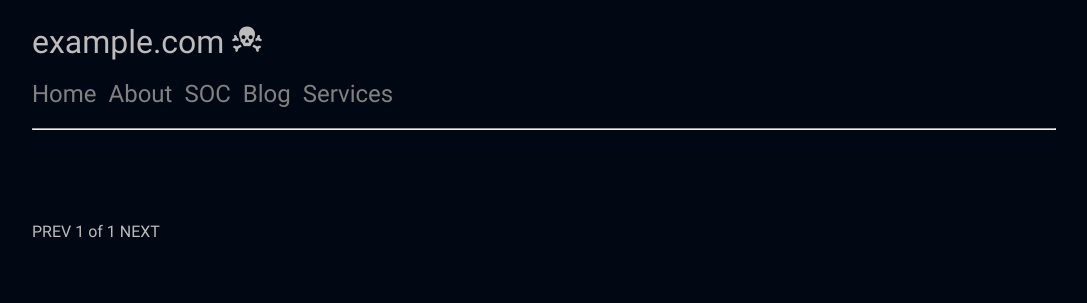
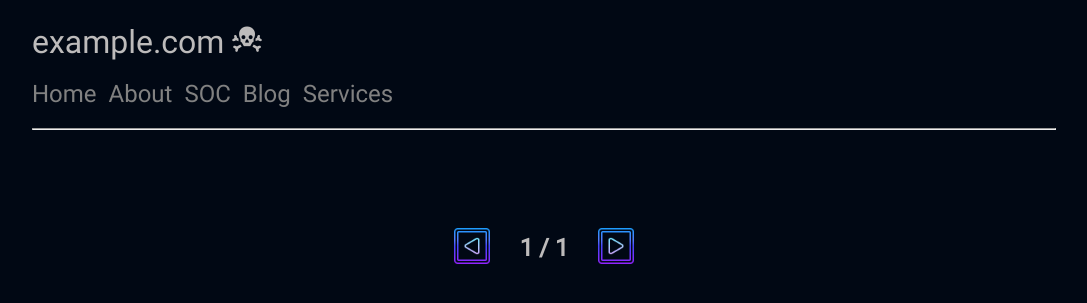
Before and after one commit to pbunic/django-app-services, a Django app: page /blog/ in a window 1280 px wide. Shown: the top 303 px of the page, without its empty margins (96-1183 px from the left). Run offline with Django 4.2, Linux system fonts and the light colour scheme; data that the repository does not hold is empty.

Commit message:
Pagination

```diff
--- a/blog/static/css/blog.css
+++ b/blog/static/css/blog.css
@@ -21,26 +21,11 @@ body {
 }
 .name {font-size:24px;}
 .skull {font-size:32px;}
-.menuicon {
-    font-size:32px;
-    cursor:pointer;
-}
-.responsive-nav {
-    display:flex;
-    align-content:space-evenly;
-}
-.responsive-nav-part-one {
-    display:inline-block;
-    width:100%;
-}
-.responsive-nav-part-two {
-    display:flex;
-    width:auto;
-}
-.responsive-nav-part-two .menuicon {
-    text-align:right;
-    width:100%;
-}
+.menuicon {font-size:32px;cursor:pointer;}
+.responsive-nav {display:flex;align-content:space-evenly;}
+.responsive-nav-part-one {display:inline-block;width:100%;}
+.responsive-nav-part-two {display:flex;width:auto;}
+.responsive-nav-part-two .menuicon {text-align:right;width:100%;}
 .overlay {
     height:0%;
     width:100%;
@@ -59,7 +44,6 @@ body {
     text-align:center;
     margin-top:30px;
 }
-
 .overlay a {
     font-size:24px;
     padding:8px;
@@ -100,6 +84,9 @@ p, ul, ol, li, a, span {
     color: #bdbbbb;
     font-family: Roboto-Regular, FiraCode-Retina;
 }
+.root {
+    --pg-width:unset;
+}
 .postgrid {
     display:grid;
     grid: auto auto / auto;
@@ -109,7 +96,6 @@ p, ul, ol, li, a, span {
     padding-bottom:32px;
 }
 .singlepost {
-    min-width:33.3%;
     border-radius:12px;
     padding:12px;
     background-image:linear-gradient(to top,rgba(1,22,33,0.8),rgba(6,17,23,0.8)), url("../effects/mobile-texture.avif");
@@ -117,11 +103,7 @@ p, ul, ol, li, a, span {
 }
 .postgrid h3 {margin:10px 0 10px 0; text-align:left;}
 .postgrid h3 a {text-decoration:none; font-family:FiraCode-Retina,Roboto-Regular;}
-.postgrid date {
-    font-family:Hack-Regular;
-    font-size:8px;
-    color:darkgray;
-}
+.postgrid date {font-family:Hack-Regular;font-size:8px;color:darkgray;}
 .tags {text-align:left;}
 .tags a {
     display:inline-block;
@@ -134,6 +116,9 @@ p, ul, ol, li, a, span {
     margin-right:4px;
 }
 .tags-date p {font-family:Hack-Regular,FiraCode-Retina;font-size:12px;}
+.pagination {display:flex;margin-bottom:32px;align-items:center;justify-content:center;}
+.pagination h3 {display:inline-block;margin:0 24px 0 24px;font-size:24px;}
+.pagination img, .pagination .nopage, .pagination .pageinfo, .pagination a {display:inline-block;padding:0;}
 .sharing a {text-decoration:none;}
 .sharing img {
     display:inline;
@@ -142,9 +127,7 @@ p, ul, ol, li, a, span {
     width:32px;
     filter:invert(13%) sepia(13%) saturate(6715%) hue-rotate(169deg) brightness(94%) contrast(105%);
 }
-.sharing img:hover {
-    filter:invert(75%) sepia(47%) saturate(7250%) hue-rotate(178deg) brightness(104%) contrast(101%);
-}
+.sharing img:hover {filter:invert(75%) sepia(47%) saturate(7250%) hue-rotate(178deg) brightness(104%) contrast(101%);}
 table {table-layout:fixed; width:100%;}
 table thead tr th, table tbody tr td {overflow-wrap:break-word;}
 table thead tr th {
@@ -283,7 +266,7 @@ textarea {
     table {width:unset;}
     .postgrid {grid: auto auto / auto auto auto;}
     .singlepost {
-        background-image:linear-gradient(to bottom,rgba(4,22,54,0.8),rgba(11,20,38,0.8)), url("../effects/blackhole.avif");
+        width:var(--pg-width);background-image:linear-gradient(to bottom,rgba(4,22,54,0.8),rgba(11,20,38,0.8)), url("../effects/blackhole.avif");
         background-size:cover;
     }
     .singlepost:hover {background-image:linear-gradient(to top,rgba(4,22,54,0.3),rgba(168,50,129,0.3)), url("../effects/blackhole.avif");transform: scale(105%);}
--- a/blog/static/js/grid.js
+++ b/blog/static/js/grid.js
@@ -1,6 +1,23 @@
 // Get the grid container element
 const gridContainer = document.getElementById("grid-container");
 
+// Calculate fixed-width
+function calculateWidth() {
+    const divWidth = gridContainer.offsetWidth;
+    const calculatedWidth = (divWidth - 120) / 3
+    return calculatedWidth
+}
+
+function updateRootVar() {
+    const resultVar = calculateWidth();
+    document.documentElement.style.setProperty("--pg-width", `${resultVar}px`);
+}
+
+updateRootVar();
+window.addEventListener("resize", updateRootVar);
+
+
+// Calculate largest hight and assign to containers
 // Get all grid items within the container
 const gridItems = gridContainer.children;
 
--- a/blog/templates/blog/post/includes/pagination.html
+++ b/blog/templates/blog/post/includes/pagination.html
@@ -1,13 +1,23 @@
+{% load static %}
+
 <div class="pagination">
     {% if page.has_previous %}
-        <a class="yespage" href="?page={{ page.previous_page_number }}">PREV</a>
+        <a class="yespage" href="?page={{ page.previous_page_number }}">
+            <img src="{% static 'icons/previous-64.png' %}" alt="PREVIOUS" width="48" height="48">
+        </a>
     {% else %}
-        <a class="nopage">PREV</a>
+        <a>
+            <img src="{% static 'icons/previous-64.png' %}" alt="PREVIOUS" width="48" height="48">
+        </a>
     {% endif %}
-        <span class="pageinfo">{{ page.number }} of {{ page.paginator.num_pages }}</span>
+        <h3>{{ page.number }} / {{ page.paginator.num_pages }}</h3>
     {% if page.has_next %}
-        <a class="yespage" href="?page={{ page.next_page_number }}">NEXT</a>
+        <a class="yespage" href="?page={{ page.next_page_number }}">
+            <img src="{% static 'icons/next-64.png' %}" alt="NEXT" width="48" height="48">
+        </a>
     {% else %}
-        <a class="nopage">NEXT</a>
+        <a class="nopage">
+            <img src="{% static 'icons/next-64.png' %}" alt="NEXT" width="48" height="48">
+        </a>
     {% endif %}
 </div>
```
Also changed, not shown: blog/static/effects/mobile-texture.avif, blog/static/icons/next-64.png (added), blog/static/icons/previous-64.png (added), 1 other file.
